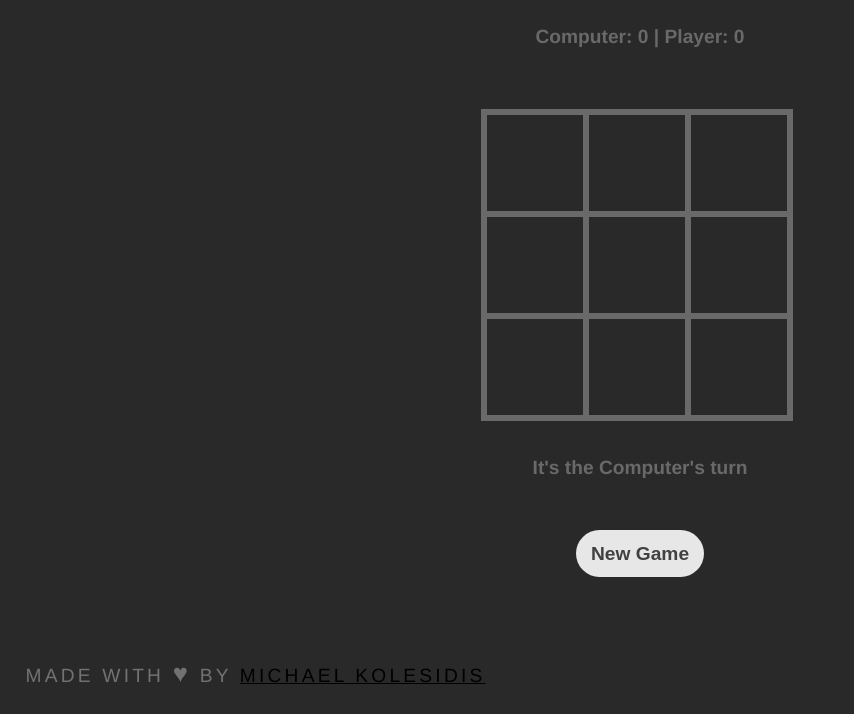
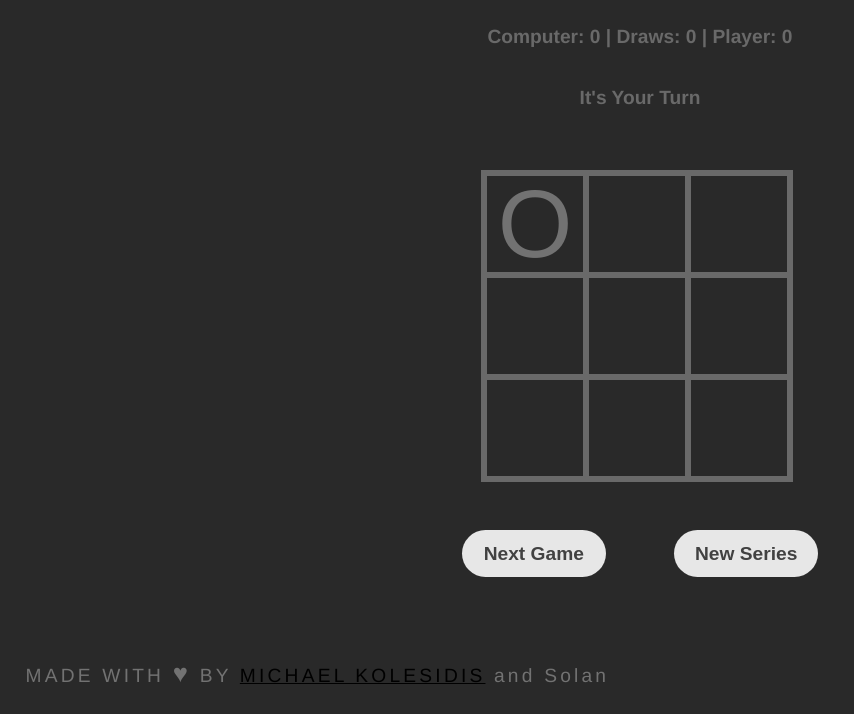
Before and after one commit to cop4808-spring-2023-fullstack-web/hw3-tic-tac-toe-js-sdegefa, a plain HTML site: page index.html in a window 1280 px wide. Shown: the part 86-800 px from the top of the page, without its empty margins (0-854 px from the left). Drawn offline with Linux system fonts and the light colour scheme.

Commit message:
HTML: Added new series button and adjusted new game button, placed them in a new div to place them next to one another | CSS: Made the buttons the same and changed the cursor animation when clicking | JS: Adding draws counter, now pass in boolean value to game restart function to decide if the score is reset, Added comments to all new functions/modifications

```diff
--- a/index.html
+++ b/index.html
@@ -11,6 +11,7 @@
   <body>
     <div class="header">Tic-Tac-Toe</div>
     <p class="score"></p>
+    <p class="status"></p>
     <div class="container">
       <div class="cell" id=0 data-cell-index="0"></div>
       <div class="cell" id=1 data-cell-index="1"></div>
@@ -22,13 +23,14 @@
       <div class="cell" id=7 data-cell-index="7"></div>
       <div class="cell" id=8 data-cell-index="8"></div>
     </div>
-    <p class="status"></p>
-    <button class="restart">New Game</button>
-
+    <div class="buttons">
+      <button class="nextGame">Next Game</button>
+      <button class="restart">New Series</button>
+    </div>
     <footer>
       <p>MADE WITH <span id="heart">♥</span> BY
         <a href="https://github.com/michaelkolesidis/tic-tac-toe" target="_blank">
-        MICHAEL KOLESIDIS</a>
+        MICHAEL KOLESIDIS</a> and Solan
       </p>
     </footer>
 
--- a/script/tic-tac-toe.js
+++ b/script/tic-tac-toe.js
@@ -2,22 +2,23 @@ const statusDisplay = document.querySelector('.status');
 const scoreDisplay = document.querySelector('.score');
 
 let gameActive = 1;
-let allowButtonPress = true;
+let allowButtonPress = true; // Local variable that is used to toggle button presses (see handlecellclicked())
 let currentPlayer = 'X';
 let gameState = ["", "", "", "", "", "", "", "", ""];
-let availableMoves = [0,1,2,3,4,5,6,7,8]
-let computerScore = 0;
+let availableMoves = [0,1,2,3,4,5,6,7,8] // List of moves still possible which is picked from by the computer for each move
+let computerScore = 0; // used to keep track of  the series score until the instance is reset
 let playerScore = 0;
+let draws = 0;
 
 
-const winningMessage = () => `${displayPlayer = currentPlayer === "X" ? "Computer" : " Player"} has won!`;
-const drawMessage = () => `Game ended in a draw!`;
-const currentPlayerTurn = () => `It's the ${displayPlayer = currentPlayer === "X" ? "Computer" : " Player"}'s turn`;
-const score = () => `Computer: ${computerScore} | Player: ${playerScore}`
+const winningMessage = () => `${displayPlayer = currentPlayer === "O" ? "The Computer Has" : " You Have"} Won!`;        // displayPlayer uses an if else operator to check against the current player
+const drawMessage = () => `Game ended in a draw!`;                                                                   // if the player is O (the computer), then Computer will be displayed,
+const currentPlayerTurn = () => `It's  ${displayPlayer = currentPlayer === "O" ? "the Computer's" : " Your"} Turn`; // if the player is X (the human player), then you will be displayed
+const score = () => `Computer: ${computerScore} | Draws: ${draws} | Player: ${playerScore}`
 
 statusDisplay.innerHTML = currentPlayerTurn();
 scoreDisplay.innerHTML = score();
-flipCoin()
+flipCoin()  // "coinflip" function used to randomly decide who goes first
 
 const winningConditions = [
     [0, 1, 2],
@@ -32,12 +33,13 @@ const winningConditions = [
 
 
 function flipCoin(){
+    // takes the floor of the a random number between 0 and 1, mulitplies it by 2 to give a result between either 1 or 2
+    coinFlip = Math.floor(Math.random()*2)
+    console.log('Coinflip:',coinFlip) // this number result is then printed in the console
+    if(coinFlip === 1){currentPlayer = 'O'; console.log('Coinflip: Heads  |  Current Player: the Computer'); computerTurn()} // if the result is 1 (Heads) , the currentPlayer is set to O and the computer takes its turn
+    else{currentPlayer = "X"; console.log('Coinflip: Tails  |  Current Player: You')}    // if the result is 0 (Tails), then the currentPlayer is set to X and awaits the player's input
+    statusDisplay.innerHTML = currentPlayerTurn();
 
-    coinFlip = Math.floor(Math.random()*2)
-    console.log('Coinflip:',coinFlip)
-    if(coinFlip === 1){currentPlayer = 'X'; console.log('Coinflip: Heads  |  Current Player: Computer')}
-    else{currentPlayer = 'O'; console.log('Coinflip: Tails  |  Current Player: Player')}
-    statusDisplay.innerHTML = currentPlayerTurn();
 }
 
 // stackoverflow Sleep function
@@ -45,26 +47,25 @@ function sleep(ms) {
     return new Promise(resolve => setTimeout(resolve, ms));
 }
 async function computerTurn(){
-    allowButtonPress = 0;
-    cellChosen = availableMoves[ Math.floor(Math.random()*availableMoves.length)];
-    // sleep a second to give the illusion of the a sophisticated ai making the highest chess elo decision, all to mask it randomly chosing numbers
-    await sleep(1000);
-    // handleCellPlayed(document.getElementById(cellChosen), cellChosen);
-    // handleResultValidation();
-    allowButtonPress = 1;
-    document.getElementById(cellChosen).click();
-    console.log('Computer Number', cellChosen);
+    allowButtonPress = 0; // disables button pressing, so the player can't move for the computer
+    cellChosen = availableMoves[ Math.floor(Math.random()*availableMoves.length)]; // choses its next move by taking a random number between 0 and the total number of available moves
+                                                                                   // from the availableMoves Array, the result is a number which coincides with the added button ids
+                                                                                   // on the HTML doc.
+
+    await sleep(1000);  // sleep a second to give the illusion of the a sophisticated ai making the highest chess elo decision, all to mask it randomly chosing numbers
+    allowButtonPress = 1;                        // Reenables button press registration
+    document.getElementById(cellChosen).click(); // and clicks the button that contains the same id as the one that was decided from the array
+    // console.log('Computers Chosen Number', cellChosen);  // This decision is then printed to the console  (mainly for debugging)
 
 }
-
-
 
 function handleCellPlayed(clickedCell, clickedCellIndex) {
     gameState[clickedCellIndex] = currentPlayer;
     clickedCell.innerHTML = currentPlayer;
 
-    availableMoves.splice(availableMoves.findIndex(object => {return object === clickedCellIndex}), 1)
-    console.log('Player:', displayPlayer,' | Cell Chosen:', clickedCellIndex)
+    availableMoves.splice(availableMoves.findIndex(object => {return object === clickedCellIndex}), 1) // once a move has been made the player or computer, the index of the played
+                                                                                                       // cell (0-8) is found within the availableMoves Array and deleted using arr.splice
+    console.log('Player:', currentPlayer === "O" ? "the Computer" : "You",' | Cell Chosen:', clickedCellIndex)   // current player is is displayed alongside their chosen cell
 
 }
 
@@ -73,7 +74,7 @@ function handlePlayerChange() {
     // if current player is not X (meaning they are O, then set the current player to X)
     currentPlayer = currentPlayer === "X" ? "O" : "X";
     statusDisplay.innerHTML = currentPlayerTurn();
-    if(currentPlayer === 'X'){computerTurn()}
+    if(currentPlayer === 'O'){computerTurn()} // if its the computer's turn once the the turn changes, then the computer takes its turn
 }
 
 function handleResultValidation() {
@@ -88,10 +89,10 @@ function handleResultValidation() {
         }
         if (a === b && b === c) {
             roundWon = true;
-            document.getElementById(winCondition[0]).style.backgroundColor='Green';
+            document.getElementById(winCondition[0]).style.backgroundColor='Green'; // sets the winning combination to green
             document.getElementById(winCondition[1]).style.backgroundColor='Green';
             document.getElementById(winCondition[2]).style.backgroundColor='Green';
-            if(currentPlayer === 'X'){computerScore=+1; break}
+            if(currentPlayer === 'O'){computerScore=+1; break}                      // adds a point to whoever won
             else{playerScore =+1; break }
 
         }
@@ -99,6 +100,7 @@ function handleResultValidation() {
 
     if (roundWon) {
         statusDisplay.innerHTML = winningMessage();
+        console.log(currentPlayer === "O" ? "You really lost to what is essentially a newborn pointing at pretty colors " : "Congrats, you beat an electrified rock") // gives a heartwarming message in the console to track who is winning
         gameActive = false;
         statusDisplay.style.color = "rgb(251,100,204)";
         scoreDisplay.innerHTML = score();
@@ -107,33 +109,39 @@ function handleResultValidation() {
 
     let roundDraw = !gameState.includes("");
     if (roundDraw) {
+        draws=+1 // add one to the draw tally before the display is updated
+        scoreDisplay.innerHTML = score();
         statusDisplay.innerHTML = drawMessage();
+        console.log("Are you telling me you drew to a comp... I'm suprised you are able to dress yourself") // more heartwarming console messages for my own enjoyment
         gameActive = false;
         statusDisplay.style.color = "rgb(251,100,204)";
         return;
+
     }
 
     handlePlayerChange();
 }
 
 function handleCellClick(clickedCellEvent) {
-    if(allowButtonPress == 0){return;}
-    const clickedCell = clickedCellEvent.target;
+    if(allowButtonPress == 0){return;} // if allowButtonPress is false (0), then the function is exited, essentially voiding any button presses that occur during that period,
+    const clickedCell = clickedCellEvent.target;    // this is to make sure the player doesnt cheat and play for the computer
     const clickedCellIndex = parseInt(clickedCell.getAttribute('data-cell-index'));
 
     if (gameState[clickedCellIndex] !== "" || !gameActive) {
         return;
     }
-    // console.log('ClickedCellEvent:', clickedCellEvent)
+    // console.log('ClickedCellEvent:', clickedCellEvent)           // more debugging to see what is being read, mainly to see if there is a different way to chose a cell
     handleCellPlayed(clickedCell, clickedCellIndex);
     handleResultValidation();
 }
 
-function handleRestartGame() {
+function handleRestartGame(newSeries) {
+    // a bit convoluted, but just takes the boolean value passed from the eventlistener, checks if it is true, and if so updates the scoreboard to show 0 for all
+    if(newSeries == true){computerScore = 0; playerScore = 0; draws = 0; scoreDisplay.innerHTML=score()}
+    console.log(newSeries) // more debugging to make sure the correct value is passed
     gameActive = true;
-    currentPlayer = "X";
     gameState = ["", "", "", "", "", "", "", "", ""];
-    availableMoves = [0,1,2,3,4,5,6,7,8]
+    availableMoves = [0,1,2,3,4,5,6,7,8] // resets move array for computer
     flipCoin()
 
 
@@ -141,15 +149,13 @@ function handleRestartGame() {
     statusDisplay.innerHTML = currentPlayerTurn();
 
     document.querySelectorAll('.cell').forEach(cell => cell.innerHTML = "");
-    document.querySelectorAll('.cell').forEach(cell => cell.style.backgroundColor="rgb(41, 41, 41)");
+    document.querySelectorAll('.cell').forEach(cell => cell.style.backgroundColor="rgb(41, 41, 41)"); // resets the color of all the cells
 
 
 
 
 }
 
-
-
-
 document.querySelectorAll('.cell').forEach(cell => cell.addEventListener('click', handleCellClick));
-document.querySelector('.restart').addEventListener('click', handleRestartGame);
+document.querySelector('.restart').addEventListener('click', () => {handleRestartGame(true)});   // uses arrow functions to pass in a boolean value, which is used to track if the restart is
+document.querySelector('.nextGame').addEventListener('click', () => {handleRestartGame(false)}); // meant to go to the next game, or next series
--- a/styles/style.css
+++ b/styles/style.css
@@ -79,16 +79,47 @@ a:visited {
     padding: 0.8rem;
     border: 0;
     border-radius: 40px;
-    width: 8rem;
-    cursor: pointer;
+    width: 9rem;
+    cursor: grab; /*changed the cursor to the grabbing animation because I think its neat*/
 }
 
 .restart:hover {
+    color: rgb(211, 0, 0);
+    background-color: rgb(185, 185, 185);
+    box-shadow: 0 5px 15px rgba(77, 77, 77, 0.4);
+}
+.restart:active{
+    cursor:grabbing
+}
+
+/*
+    Next Game Button
+*/
+.nextGame {
+    color: rgb(65, 65, 65);
+    background-color: rgb(231, 231, 231);
+    font-size: 1.2rem;
+    font-weight: 600;
+    order: 1;
+    margin: 2rem;
+    padding: 0.8rem;
+    border: 0;
+    border-radius: 40px;
+    width: 9rem;
+    cursor: grab;
+}
+
+.nextGame:hover {
     color: rgb(255, 255, 255);
     background-color: rgb(185, 185, 185);
-    box-shadow: 0 5px 15px rgba(167, 167, 167, 0.4);
+    box-shadow: 0 5px 15px rgba(77, 77, 77, 0.4);
+}
+.nextGame:active{
+    cursor:grabbing
+}
 
-}
+
+
 
 /*************************************/
 /******         Footer           *****/
```
